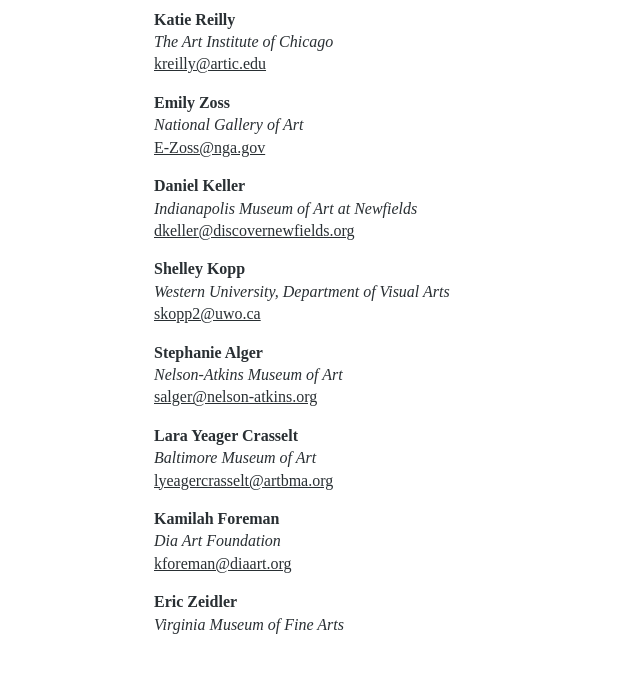
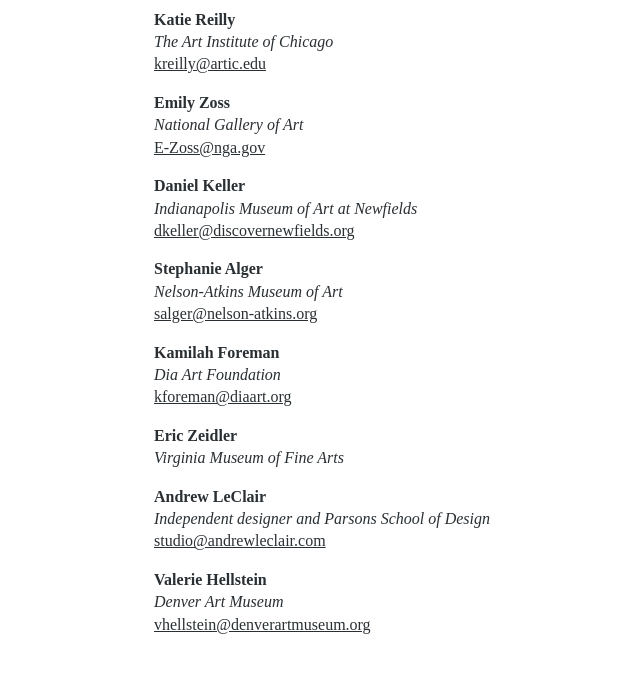
Before and after one commit to digpublishing/digpublishing.github.io, a Jekyll site: the page built from committee.md, in a window 1280 px wide and 900 px high, scrolled down 572 px. Shown: the top 673 px of the window, without its empty margins (116-756 px from the left). Built offline with Jekyll 4.4.1, drawn with Linux system fonts in a browser that asks for light colours.

Commit message:
Update Config “committee”

```diff
--- a/_data/committee.yml
+++ b/_data/committee.yml
@@ -25,20 +25,10 @@
     email: dkeller@discovernewfields.org
     bio: test
   - isModerator: false
-    name: Shelley Kopp
-    affiliation: Western University, Department of Visual Arts
-    bio: test
-    email: skopp2@uwo.ca
-  - isModerator: false
     name: Stephanie Alger
     affiliation: Nelson-Atkins Museum of Art
     bio: test
     email: salger@nelson-atkins.org
-  - isModerator: false
-    name: Lara Yeager Crasselt
-    affiliation: Baltimore Museum of Art
-    bio: test
-    email: lyeagercrasselt@artbma.org
   - isModerator: false
     name: Kamilah Foreman
     affiliation: Dia Art Foundation
@@ -48,3 +38,16 @@
     name: Eric Zeidler
     affiliation: Virginia Museum of Fine Arts
     bio: test
+  - isModerator: false
+    name: Andrew LeClair
+    affiliation: Independent designer and Parsons School of Design
+    email: studio@andrewleclair.com
+    bio: |-2
+
+
+      test
+  - isModerator: false
+    name: Valerie Hellstein
+    affiliation: Denver Art Museum
+    email: vhellstein@denverartmuseum.org
+    bio: test
```
